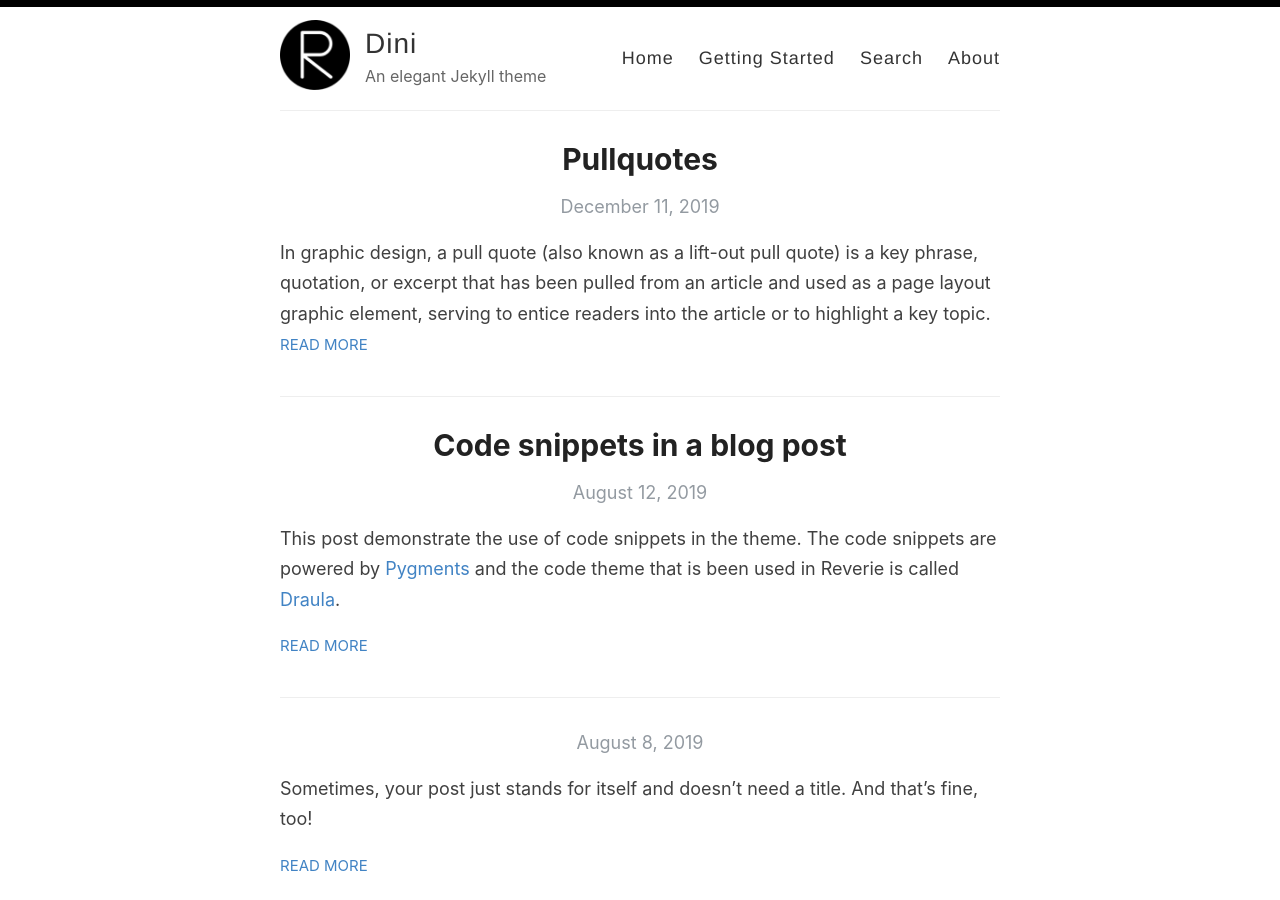
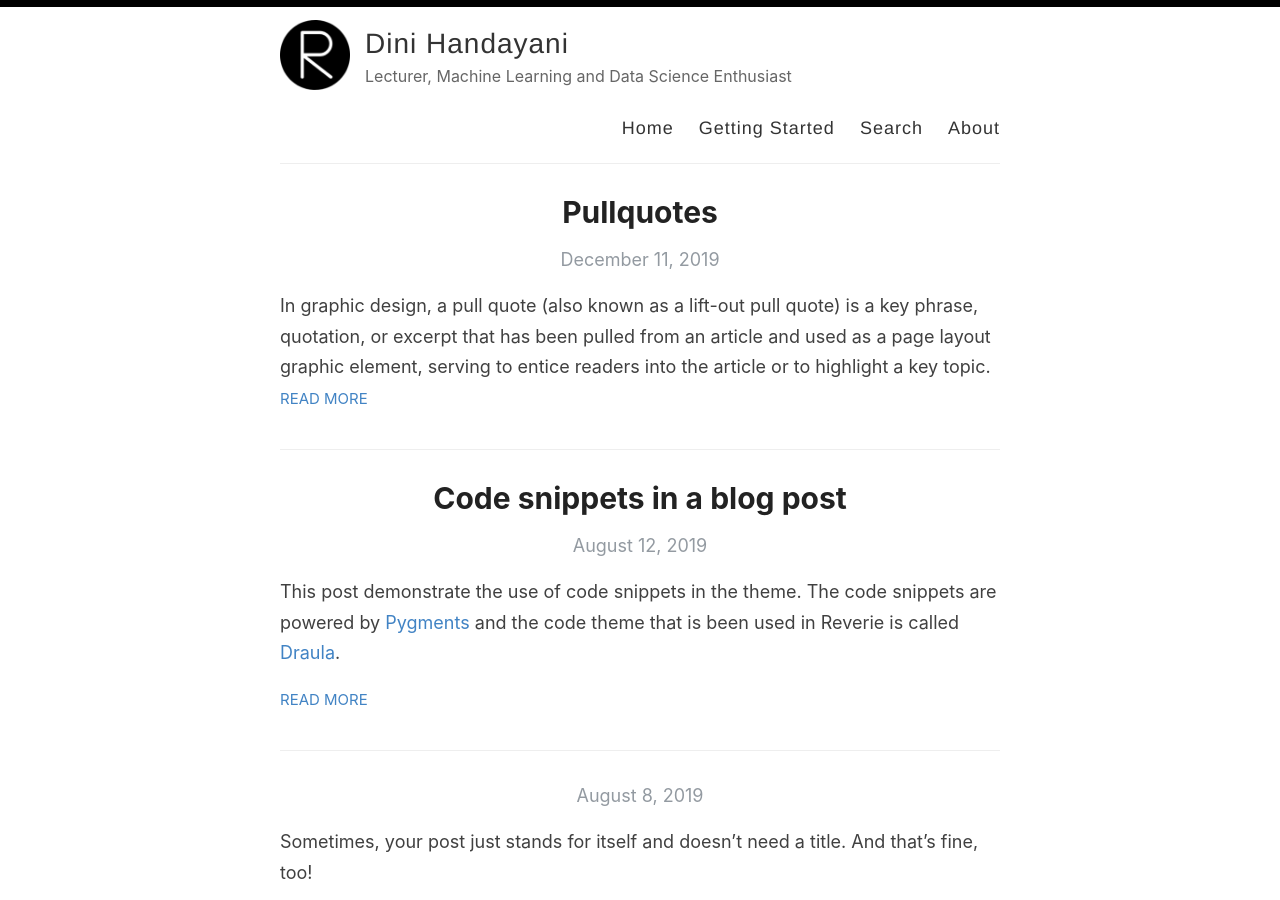
Before and after one commit to mozachaus/mozachaus.github.io, a Jekyll site: the page built from index.html, in a window 1280 px wide and 900 px high. Built offline with Jekyll 4.4.1, drawn with Linux system fonts in a browser that asks for light colours; the list of posts is cut into pages by our own code.

Commit message:
Update _config.yml

```diff
--- a/_config.yml
+++ b/_config.yml
@@ -3,13 +3,13 @@
 #
 
 # Name of your site (displayed in the header)
-name: Dini
+name: Dini Handayani
 
 # Name of the author
-author: Dini Handayani
+author: Dr. Dini Handayani
 
 # Short bio or description (displayed in the header)
-description: An elegant Jekyll theme
+description: Lecturer, Machine Learning and Data Science Enthusiast
 
 # URL of your avatar or profile pic (you could use your GitHub profile pic)
 avatar: /images/reverie.png
```
